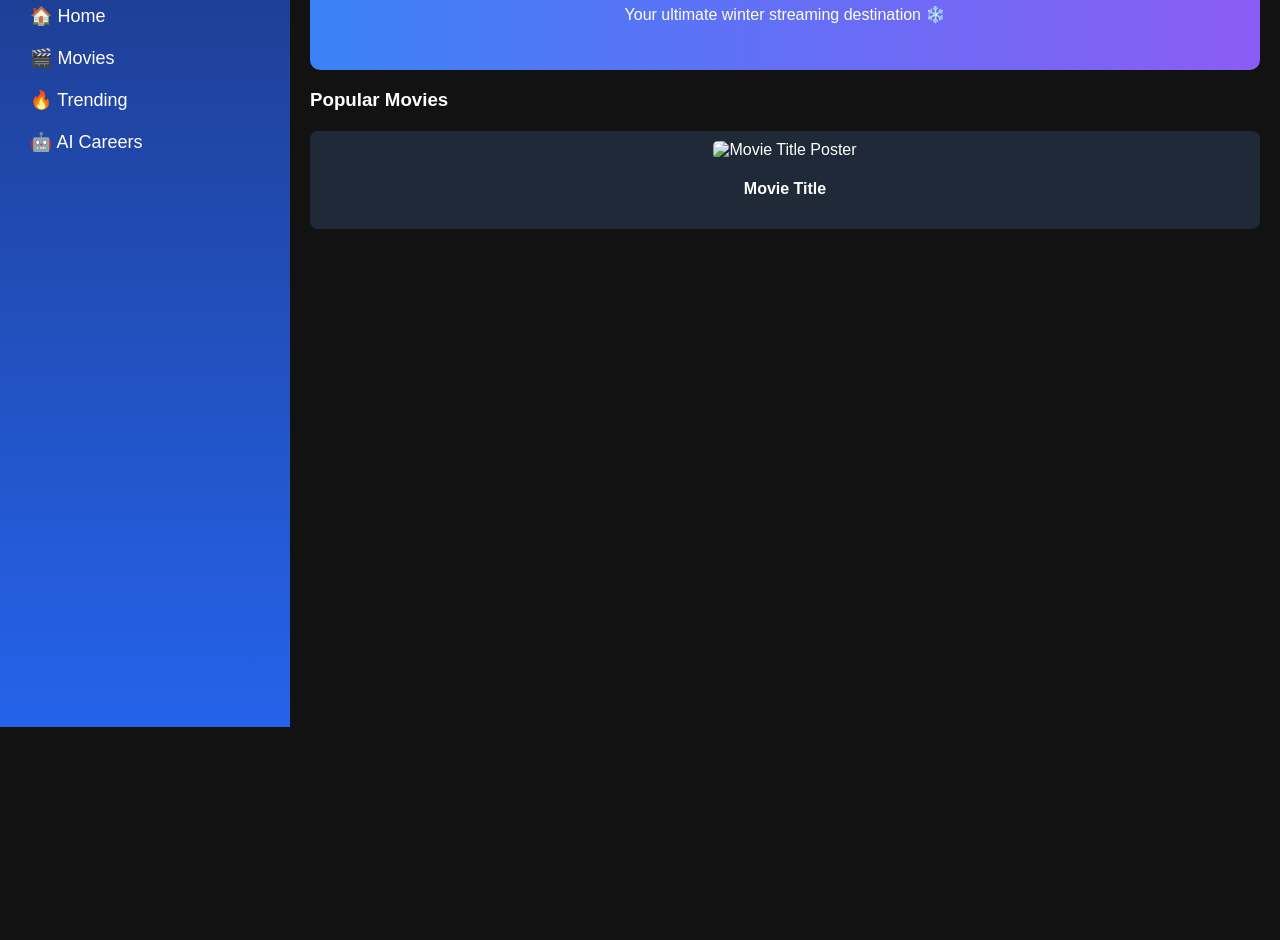
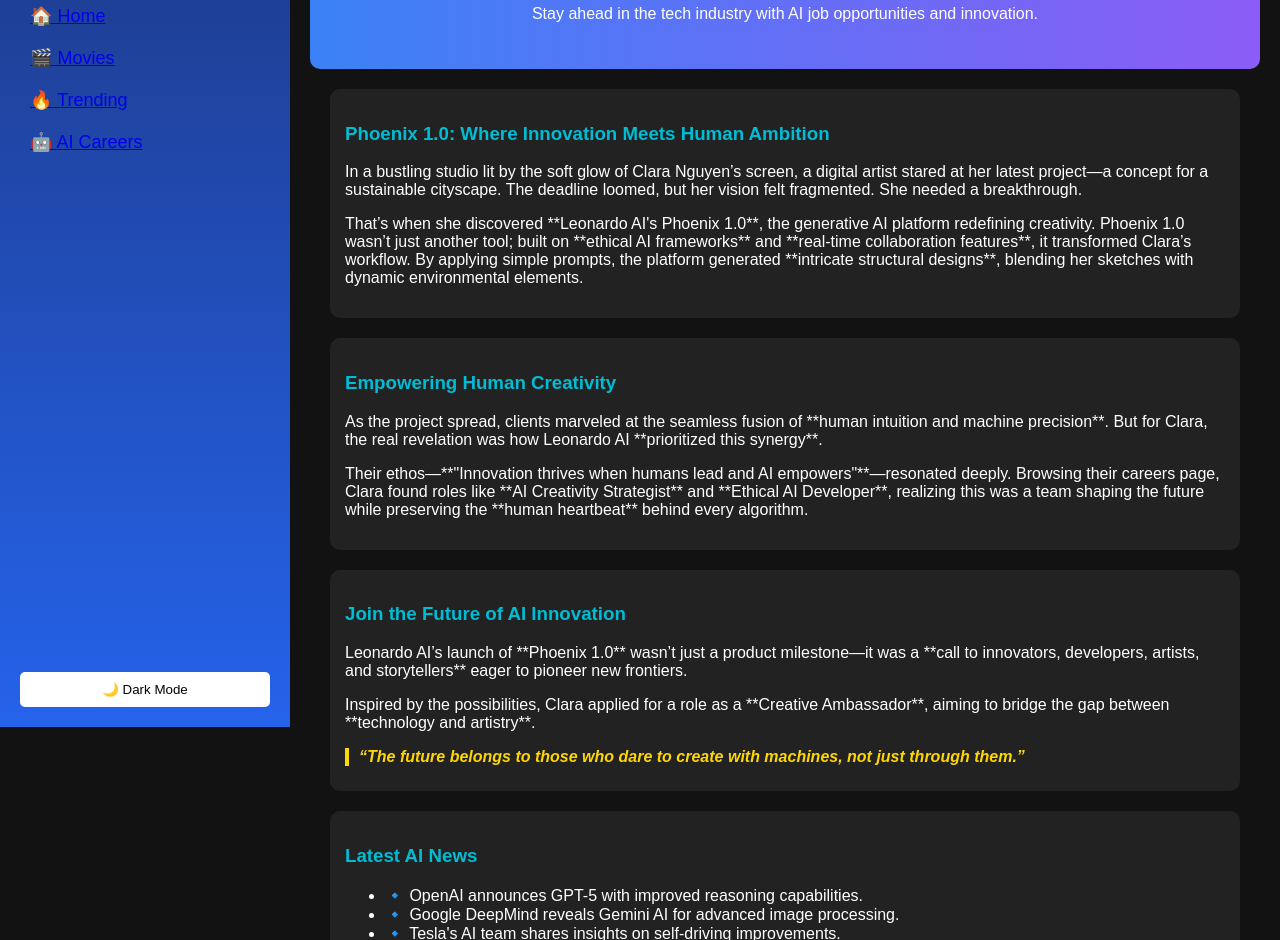
Before and after one commit to winter0019/binge4-winter0019, a plain HTML site: page ai_careers.html in a window 1280 px wide. Shown: the part 113-1053 px from the top of the page. Before the commit the page ends 840 px from the top, so only its background shows below. Drawn offline with Linux system fonts and the light colour scheme; no server answers.

Commit message:
Update ai_careers.html

```diff
--- a/ai_careers.html
+++ b/ai_careers.html
@@ -2,111 +2,105 @@
 <html lang="en">
 <head>
     <meta charset="UTF-8">
-    <meta http-equiv="X-UA-Compatible" content="IE=edge">
     <meta name="viewport" content="width=device-width, initial-scale=1.0">
 
-    <title>Winterix19 - Stream Movies & TV Shows</title>
+    <title>Leonardo AI Careers - Winterix19</title>
 
     <!-- ✅ SEO Optimization -->
-    <meta name="description" content="Stream the latest movies and trending TV shows at Winterix19. Your ultimate winter streaming destination.">
-    <meta name="keywords" content="stream movies, latest TV shows, watch online, free streaming, trending films">
+    <meta name="description" content="Explore AI job opportunities and the future of tech at Leonardo AI Careers. Discover Phoenix 1.0 and innovation-driven roles.">
+    <meta name="keywords" content="AI careers, Leonardo AI, tech jobs, AI innovation, machine learning jobs">
 
     <!-- ✅ Google Search Console Verification -->
-    <meta name="google-site-verification" content="gnvbU5Vg03fZufblZ_eHczqXoWSLAtSm6yESieYdMpE" />
+    <meta name="google-site-verification" content="your-verification-code-here" />
 
     <!-- ✅ Open Graph for Social Sharing -->
-    <meta property="og:title" content="Winterix19 - Stream Movies & TV Shows">
-    <meta property="og:description" content="Stream the latest movies and trending TV shows at Winterix19.">
-    <meta property="og:image" content="https://winterix19.netlify.app/assets/preview.jpg">
-    <meta property="og:url" content="https://winterix19.netlify.app/">
+    <meta property="og:title" content="Leonardo AI Careers - Winterix19">
+    <meta property="og:description" content="Explore AI job opportunities and the future of tech at Leonardo AI.">
+    <meta property="og:image" content="https://winterix19.netlify.app/assets/ai-careers.jpg">
+    <meta property="og:url" content="https://winterix19.netlify.app/ai_careers.html">
     <meta property="og:type" content="website">
 
     <!-- ✅ Google Tag Manager -->
     <script>
-        (function(w,d,s,l,i){w[l]=w[l]||[];w[l].push({'gtm.start':
-        new Date().getTime(),event:'gtm.js'});var f=d.getElementsByTagName(s)[0],
-        j=d.createElement(s),dl=l!='dataLayer'?'&l='+l:'';j.async=true;j.src=
-        'https://www.googletagmanager.com/gtm.js?id='+i;f.parentNode.insertBefore(j,f);
-        })(window,document,'script','dataLayer','GTM-XXXXXXX'); // Replace with your Google Tag ID
+        (function(w,d,s,l,i){w[l]=w[l]||[];w[l].push({'gtm.start': new Date().getTime(),event:'gtm.js'});
+        var f=d.getElementsByTagName(s)[0], j=d.createElement(s), dl=l!='dataLayer'?'&l='+l:''; j.async=true;
+        j.src='https://www.googletagmanager.com/gtm.js?id='+i; f.parentNode.insertBefore(j,f);
+        })(window,document,'script','dataLayer','GTM-XXXXXXX'); // Replace with your GTM ID
     </script>
 
     <!-- ✅ Favicon -->
     <link rel="icon" href="favicon.ico" type="image/x-icon">
 
-    <!-- ✅ Styles & Scripts -->
+    <!-- ✅ Styles and Scripts -->
     <link rel="stylesheet" href="style.css">
     <script defer src="script.js"></script>
 </head>
+
 <body class="dark">
 
     <!-- ✅ Google Tag Manager (NoScript Fallback) -->
-    <noscript><iframe src="https://www.googletagmanager.com/ns.html?id=GTM-XXXXXXX"
-    height="0" width="0" style="display:none;visibility:hidden"></iframe></noscript>
+    <noscript>
+        <iframe src="https://www.googletagmanager.com/ns.html?id=GTM-XXXXXXX"
+        height="0" width="0" style="display:none;visibility:hidden"></iframe>
+    </noscript>
 
-    <nav class="sidebar">
+    <nav class="sidebar" aria-label="Main Navigation">
         <h1>Winterix19</h1>
         <ul>
-            <li onclick="setPage('home')" role="button" tabindex="0">🏠 Home</li>
-            <li onclick="setPage('movies')" role="button" tabindex="0">🎬 Movies</li>
-            <li onclick="setPage('trending')" role="button" tabindex="0">🔥 Trending</li>
-            <li onclick="setPage('leonardo-ai-careers')" role="button" tabindex="0">🤖 AI Careers</li>
+            <li><a href="index.html">🏠 Home</a></li>
+            <li><a href="movies.html">🎬 Movies</a></li>
+            <li><a href="trending.html">🔥 Trending</a></li>
+            <li><a href="ai_careers.html" class="active">🤖 AI Careers</a></li>
         </ul>
+        <button id="themeToggle" aria-label="Toggle Dark Mode">🌙 Dark Mode</button>
     </nav>
 
     <main>
         <header class="header">
-            <h2>Welcome to Winterix19</h2>
-            <p>Your ultimate winter streaming destination ❄️</p>
+            <h2>Leonardo AI Careers</h2>
+            <p>Stay ahead in the tech industry with AI job opportunities and innovation.</p>
         </header>
 
-        <section id="moviesSection" aria-labelledby="moviesTitle">
-            <h3 id="moviesTitle">Popular Movies</h3>
-            <div id="moviesGrid" class="movies-grid">
-                <div class="movie-card">
-                    <img src="movie-poster.jpg" alt="Movie Title Poster" loading="lazy">
-                    <h4>Movie Title</h4>
-                </div>
-            </div>
+        <section class="ai-intro">
+            <h3>Phoenix 1.0: Where Innovation Meets Human Ambition</h3>
+            <p>
+                In a bustling studio lit by the soft glow of Clara Nguyen’s screen, a digital artist stared at her latest project—a concept for a sustainable cityscape. The deadline loomed, but her vision felt fragmented. She needed a breakthrough.
+            </p>
+            <p>
+                That’s when she discovered **Leonardo AI's Phoenix 1.0**, the generative AI platform redefining creativity. Phoenix 1.0 wasn’t just another tool; built on **ethical AI frameworks** and **real-time collaboration features**, it transformed Clara’s workflow. By applying simple prompts, the platform generated **intricate structural designs**, blending her sketches with dynamic environmental elements.
+            </p>
         </section>
 
-        <section id="aiCareersSection" class="hidden" aria-labelledby="aiCareersTitle">
-            <h3 id="aiCareersTitle">Leonardo AI Careers</h3>
-            <p>Explore exciting career opportunities in AI and machine learning with Leonardo AI.</p>
-
-            <article>
-                <h4>Phoenix 1.0: Where Innovation Meets Human Ambition</h4>
+        <section class="ai-impact">
+            <h3>Empowering Human Creativity</h3>
             <p>
-                    In a bustling studio, Clara Nguyen, a digital artist, struggled with her cityscape design. That’s when she discovered Leonardo AI’s Phoenix 1.0, a generative AI redefining creativity.
+                As the project spread, clients marveled at the seamless fusion of **human intuition and machine precision**. But for Clara, the real revelation was how Leonardo AI **prioritized this synergy**.
             </p>
             <p>
-                    Phoenix 1.0 transformed Clara’s workflow. It didn’t replace her creativity—it amplified it. "It’s like having a co-pilot who speaks the language of imagination," she said.
+                Their ethos—**"Innovation thrives when humans lead and AI empowers"**—resonated deeply. Browsing their careers page, Clara found roles like **AI Creativity Strategist** and **Ethical AI Developer**, realizing this was a team shaping the future while preserving the **human heartbeat** behind every algorithm.
+            </p>
+        </section>
+
+        <section class="ai-opportunities">
+            <h3>Join the Future of AI Innovation</h3>
+            <p>
+                Leonardo AI’s launch of **Phoenix 1.0** wasn’t just a product milestone—it was a **call to innovators, developers, artists, and storytellers** eager to pioneer new frontiers.
             </p>
             <p>
-                    As Phoenix 1.0 reshaped industries, Leonardo AI’s message became clear: The future belongs to those who create with AI, not just through it.
+                Inspired by the possibilities, Clara applied for a role as a **Creative Ambassador**, aiming to bridge the gap between **technology and artistry**.
             </p>
-            </article>
+            <blockquote>
+                <strong>“The future belongs to those who dare to create with machines, not just through them.”</strong>
+            </blockquote>
+        </section>
 
-            <!-- ✅ AI News Section -->
         <section class="ai-news">
             <h3>Latest AI News</h3>
             <ul id="aiNewsList"></ul>
         </section>
-        </section>
     </main>
 
     <script>
-        function setPage(page) {
-            document.getElementById('moviesSection').classList.add('hidden');
-            document.getElementById('aiCareersSection').classList.add('hidden');
-
-            if (page === 'movies') {
-                document.getElementById('moviesSection').classList.remove('hidden');
-            } else if (page === 'leonardo-ai-careers') {
-                document.getElementById('aiCareersSection').classList.remove('hidden');
-                loadAINews();
-            }
-        }
-
         function loadAINews() {
             const aiNewsList = document.getElementById("aiNewsList");
             aiNewsList.innerHTML = "";
@@ -125,10 +119,28 @@
                 aiNewsList.appendChild(listItem);
             });
         }
+
+        // Load AI news when the page loads
+        document.addEventListener("DOMContentLoaded", loadAINews);
     </script>
 
     <style>
-        .hidden { display: none; }
+        .ai-intro, .ai-impact, .ai-opportunities, .ai-news {
+            margin: 20px;
+            padding: 15px;
+            background: #222;
+            border-radius: 10px;
+        }
+        .ai-intro h3, .ai-impact h3, .ai-opportunities h3, .ai-news h3 {
+            color: #00bcd4;
+        }
+        .ai-opportunities blockquote {
+            font-style: italic;
+            color: #ffd700;
+            border-left: 4px solid #ffd700;
+            padding-left: 10px;
+            margin: 10px 0;
+        }
     </style>
 
 </body>
```
Lines whose indentation alone changed are shown as unchanged.
